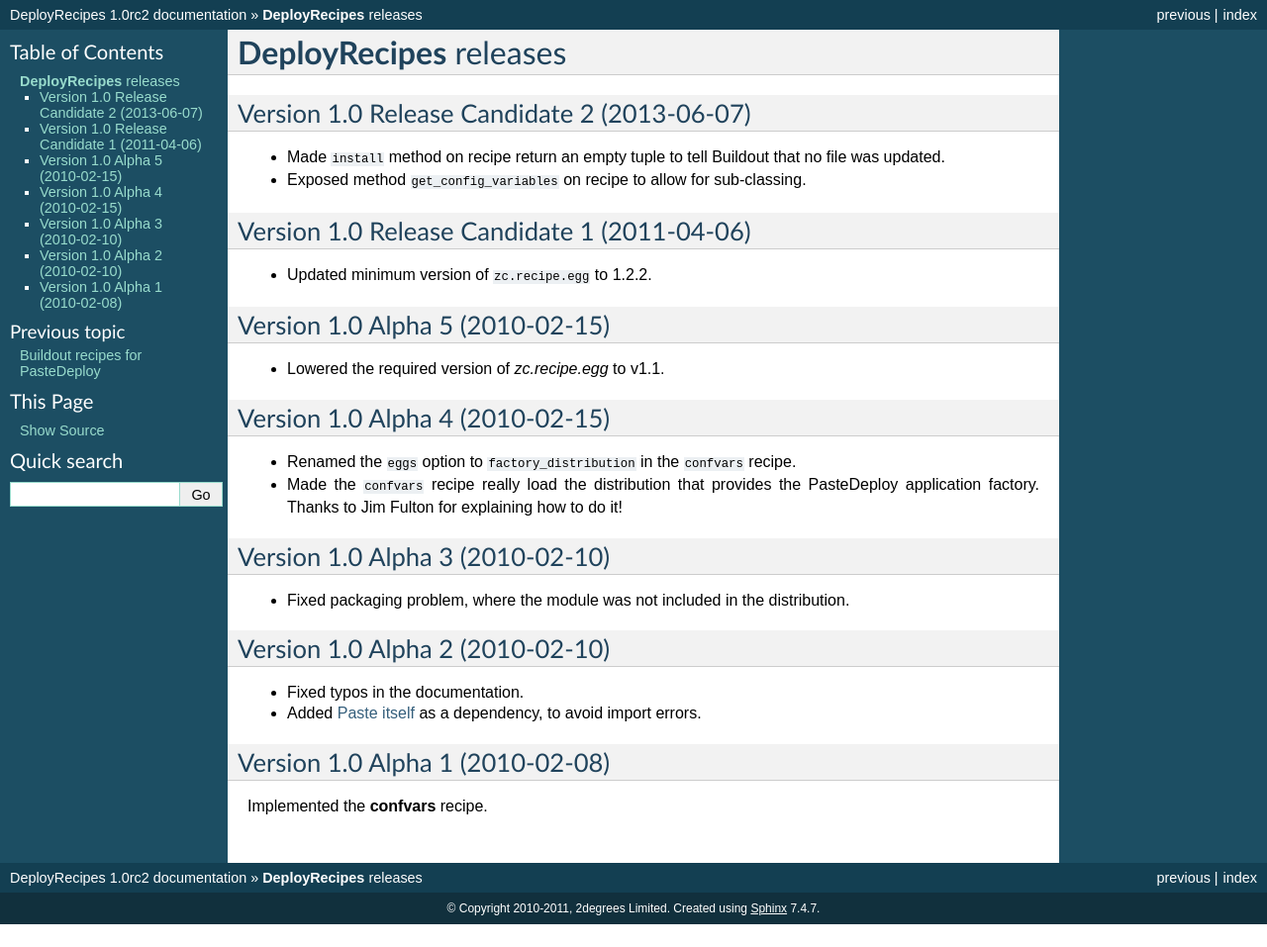
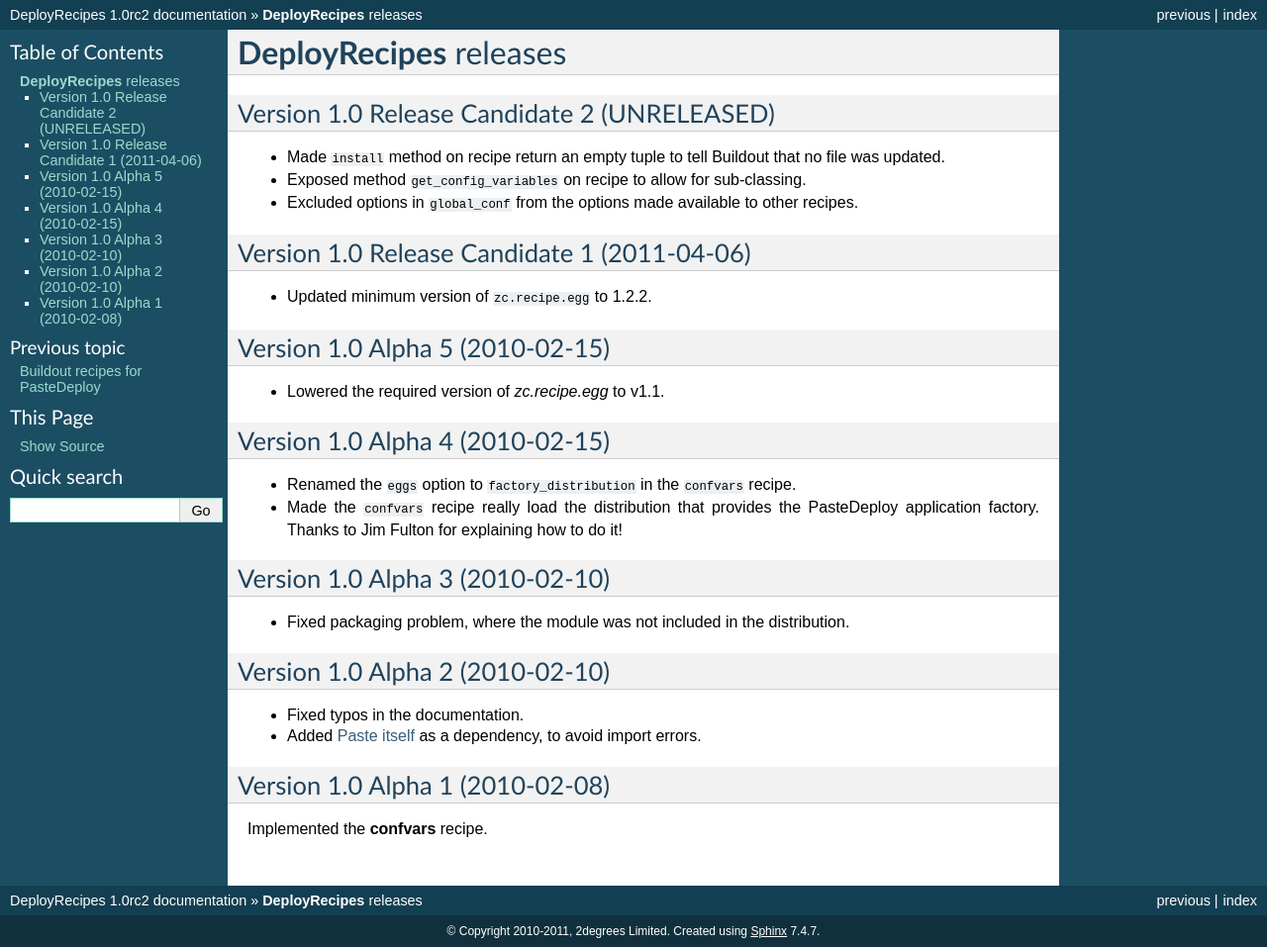
Before and after one commit to 2degrees/deployrecipes, a Sphinx documentation site: the page built from docs/source/changelog.rst, in a window 1280 px wide. Shown: the whole page at 99% size. Built offline with Sphinx 7.4.7, drawn with Linux system fonts in a browser that asks for light colours; before the commit the page ends 934 px from its top, so only the background shows below that.

Commit message:
Excluded options in ``global_conf`` from the options made available to other  recipes.

```diff
--- a/deployrecipes.py
+++ b/deployrecipes.py
@@ -74,4 +74,6 @@
                     exc,
                     ),
                 )
-        return config_variables
+
+        local_conf = config_variables.local_conf
+        return local_conf
--- a/docs/source/changelog.rst
+++ b/docs/source/changelog.rst
@@ -1,12 +1,14 @@
 **DeployRecipes** releases
 ==========================
 
-Version 1.0 Release Candidate 2 (2013-06-07)
+Version 1.0 Release Candidate 2 (UNRELEASED)
 --------------------------------------------
 
 - Made ``install`` method on recipe return an empty tuple to tell Buildout that
   no file was updated.
 - Exposed method ``get_config_variables`` on recipe to allow for sub-classing.
+- Excluded options in ``global_conf`` from the options made available to other
+  recipes.
 
 
 Version 1.0 Release Candidate 1 (2011-04-06)
```
Also changed, not shown: 1 other file.
